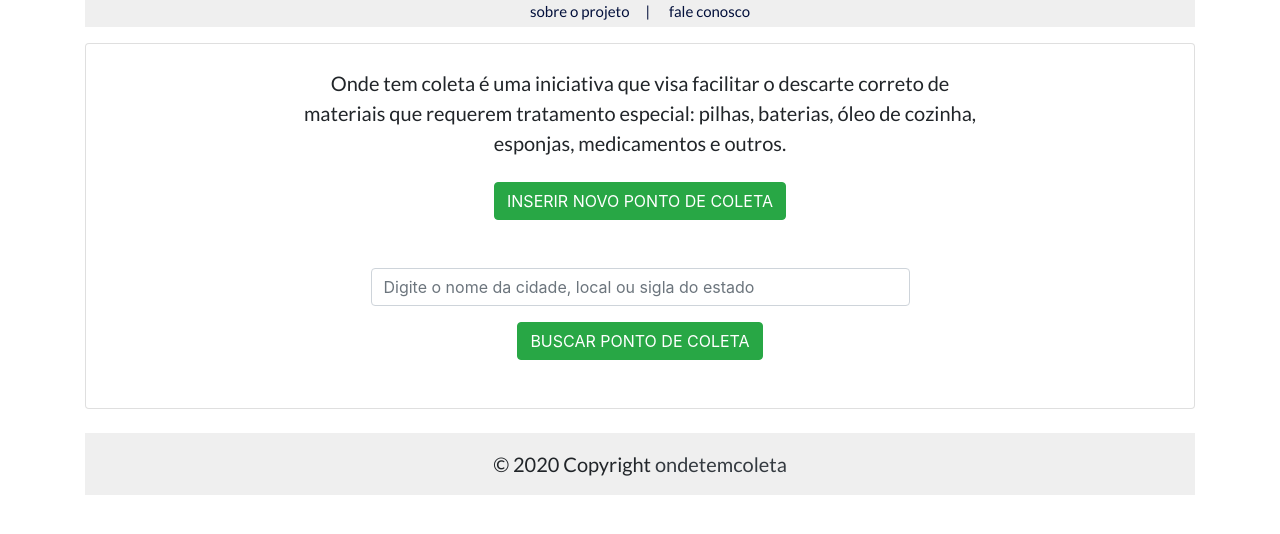
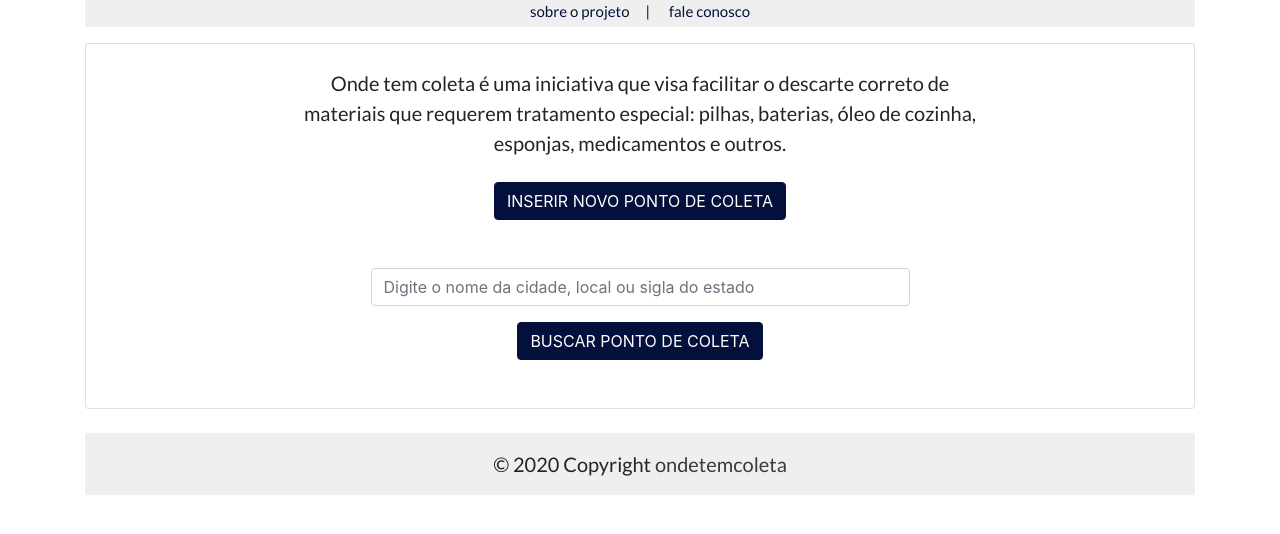
Before and after one commit to biancaguzenski/ondetemcoleta, a Rails app: page / in a window 1280 px wide. Shown: the part 109-643 px from the top of the page. Run offline with Rails 7, Linux system fonts and the light colour scheme; style sheets or scripts are compiled from the project's sources; some libraries are stand-ins or nearby versions.

Commit message:
Changing collor buttons.

```diff
--- a/app/assets/stylesheets/application.scss
+++ b/app/assets/stylesheets/application.scss
@@ -34,6 +34,11 @@
     overflow: hidden;
 }
 
+.insert-search-button {
+    background-color: rgb(3, 16, 59) !important;
+    border-color: rgb(3, 16, 59) !important;
+}
+
 .nav-footer-bg {
     background-color: #efefef;
 }
@@ -48,7 +53,7 @@
     margin-top: 50%;
 }
 .icon-edit:hover {
-    background-color: yellow;
+
 }
 
 .icon-report {
@@ -57,7 +62,7 @@
     margin-top: 50%;
 }
 .icon-report:hover {
-    background-color: yellow;
+
 }
 
 
--- a/app/views/collection_points/home.html.erb
+++ b/app/views/collection_points/home.html.erb
@@ -5,7 +5,7 @@
           <p class="card-text p-2 home-text">Onde tem coleta é uma iniciativa que visa facilitar o descarte correto de materiais que requerem tratamento especial: pilhas, baterias, óleo de cozinha, esponjas, medicamentos e outros.</p>
         </div>
       </div>
-      <%= link_to "INSERIR NOVO PONTO DE COLETA", new_collection_point_path , html_options = {class:"btn btn-success button-font text-white"} %>
+      <%= link_to "INSERIR NOVO PONTO DE COLETA", new_collection_point_path , html_options = {class:"btn btn-success button-font text-white insert-search-button"} %>
     </div>
     <%= form_tag collection_points_path, method: :get, class:"" do %>
       <div class="row justify-content-md-center">
@@ -15,7 +15,7 @@
       </div>
       <div class="row justify-content-md-center">
         <div class="col-6">
-          <%= button_to "BUSCAR PONTO DE COLETA", nil, class:"btn btn-success button-font text-white" %>
+          <%= button_to "BUSCAR PONTO DE COLETA", nil, class:"btn btn-success insert-search-button button-font text-white" %>
         </div>
       </div>
     <% end %>
```
